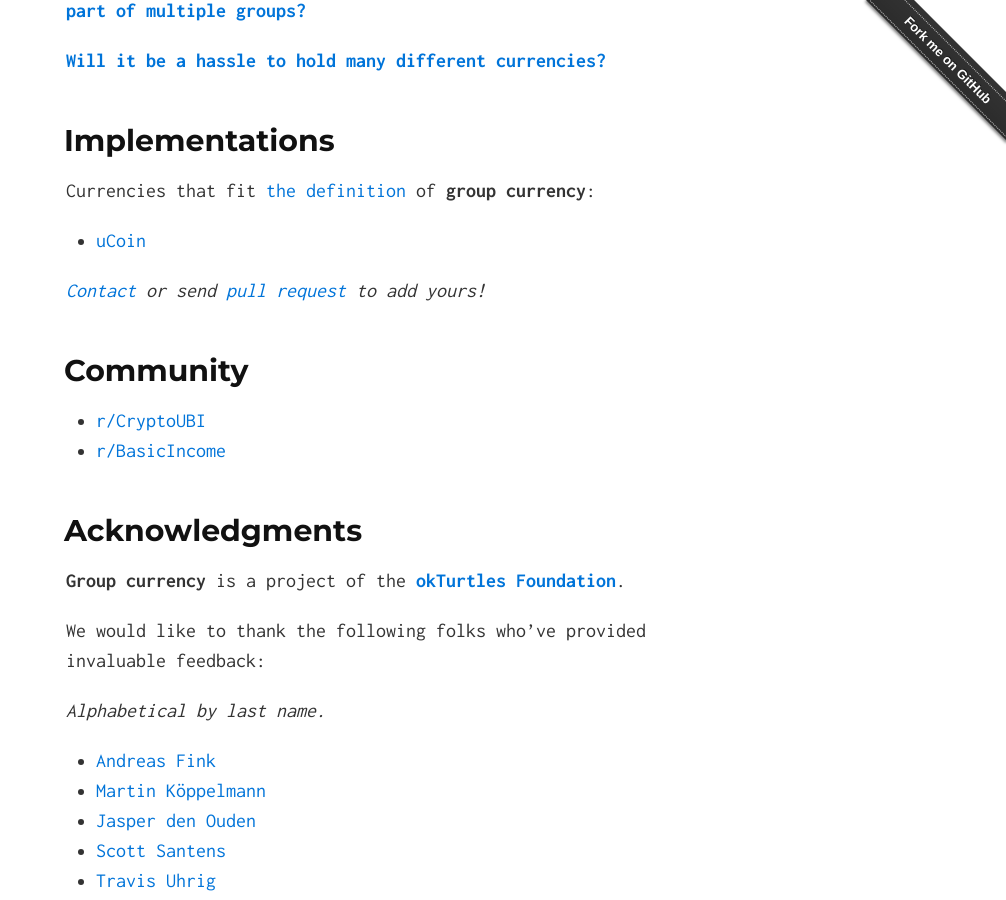
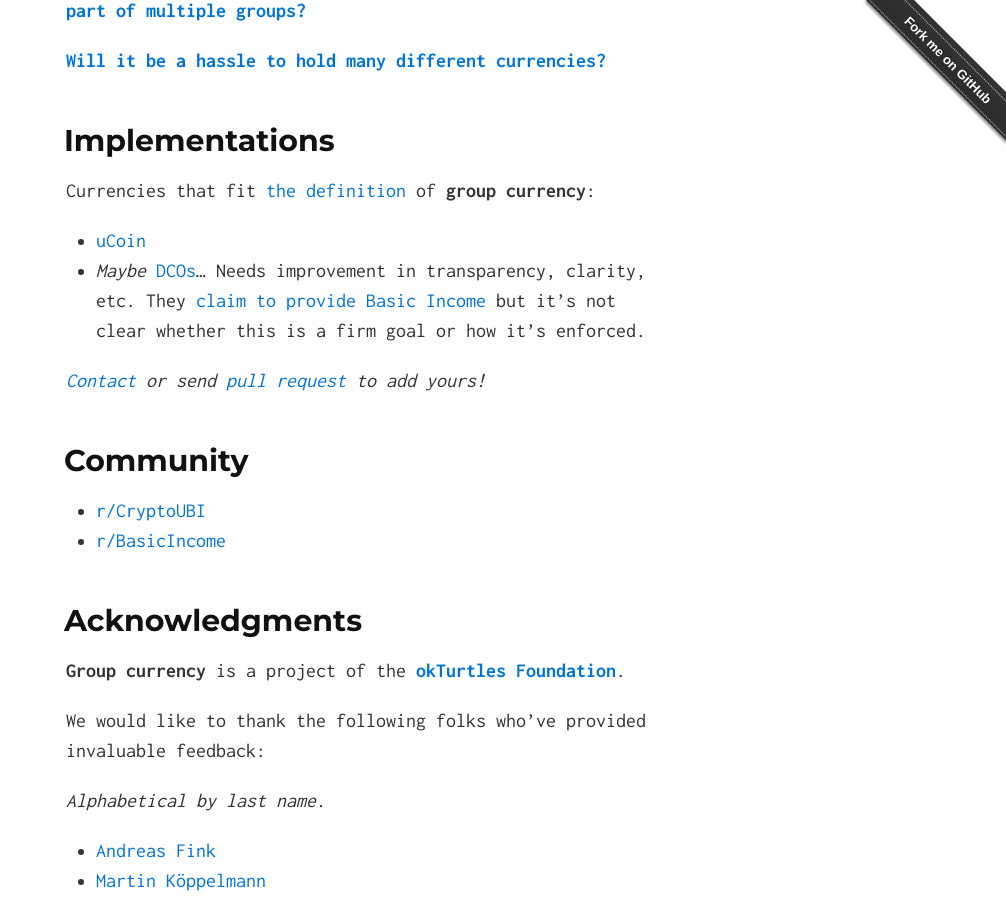
Before and after one commit to okTurtles/groupcurrency.org, a Jekyll site: the page built from index.md, in a window 1280 px wide and 900 px high, scrolled down 3574 px. Shown: the whole window, without its empty margins (274-1280 px from the left). Built offline with Jekyll 4.4.1, drawn with Linux system fonts in a browser that asks for light colours; comment, search, counter and statistics services are not loaded.

Commit message:
Added DCOs to implementation section as a Maybe based on convo with Joel.
https://twitter.com/taoeffect/status/596504447544528897

```diff
--- a/index.md
+++ b/index.md
@@ -103,6 +103,7 @@ __Any value-creation activity can now be easily financed without annoying your o
 Currencies that fit [the definition](<#definition>) of __group currency__:
 
 - [uCoin](http://ucoin.io/)
+- _Maybe_ [DCOs](https://swarm.fund)... Needs improvement in transparency, clarity, etc. They [claim to provide Basic Income](https://medium.com/@Swarm/beyond-basic-income-the-power-of-networks-putting-people-first-dbb97416d7a6) but it's not clear whether this is a firm goal or how it's enforced.
 
 _[Contact](<#contact>) or send [pull request](https://github.com/okTurtles/groupcurrency.org) to add yours!_
 
```
